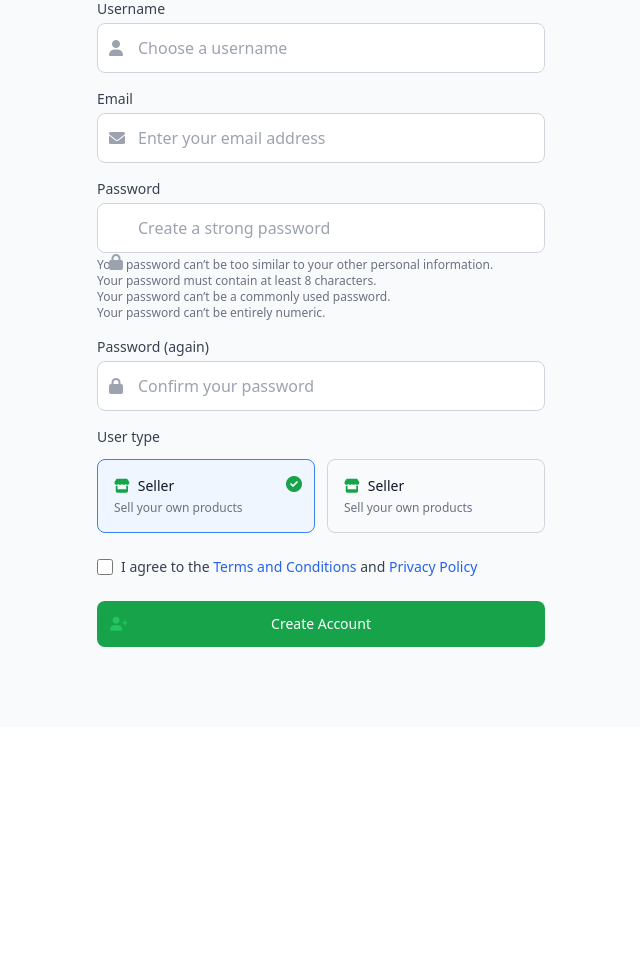
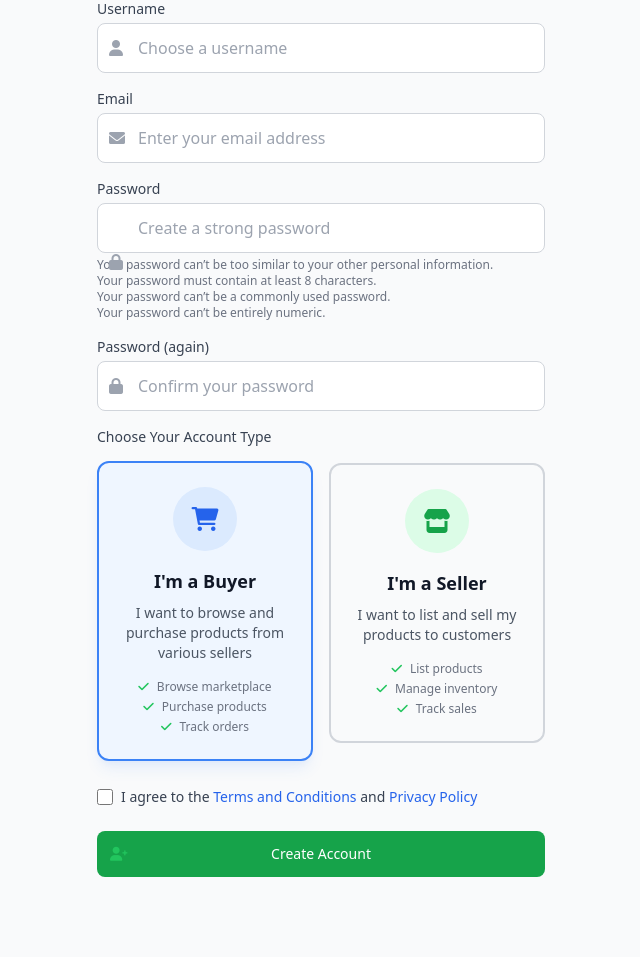
Before and after one commit to ytgTonz/E-Commerce-Payment-Website, a Django app: page /accounts/signup/ in a window 1280 px wide. Shown: the part 329-1286 px from the top of the page, without its empty margins (319-959 px from the left). Before the commit the page ends 976 px from the top, so only its background shows below. Run offline with Django 5.2, Linux system fonts and the light colour scheme; some libraries are stand-ins or nearby versions.

Commit message:
correct buttons to be displayed on signup.

```diff
--- a/templates/account/signup.html
+++ b/templates/account/signup.html
@@ -136,41 +136,64 @@
 
                 <!-- User Type Selection -->
                 <div>
-                    <label for="{{ form.user_type.id_for_label }}" class="block text-sm font-medium text-gray-700 mb-3">
-                        {{ form.user_type.label }}
+                    <label class="block text-sm font-medium text-gray-700 mb-4">
+                        Choose Your Account Type
                     </label>
-                    <div class="grid grid-cols-2 gap-3">
-                        {% for choice in form.user_type %}
-                            <label class="relative border border-gray-300 rounded-lg p-4 cursor-pointer hover:bg-gray-50 focus-within:ring-2 focus-within:ring-blue-500 user-type-label" data-value="{{ choice.choice_value }}">
-                                {{ choice.tag }}
-                                <div class="flex items-center">
-                                    <div class="text-sm">
-                                        <div class="font-medium text-gray-900 flex items-center">
-                                            {% if choice.choice_value == 'buyer' %}
-                                                <i class="fas fa-shopping-cart text-blue-600 mr-2"></i>
-                                                Buyer
-                                            {% else %}
-                                                <i class="fas fa-store text-green-600 mr-2"></i>
-                                                Seller
-                                            {% endif %}
-                                        </div>
-                                        <div class="text-gray-500 text-xs mt-1">
-                                            {% if choice.choice_value == 'buyer' %}
-                                                Shop and purchase products
-                                            {% else %}
-                                                Sell your own products
-                                            {% endif %}
-                                        </div>
+                    <div class="grid grid-cols-1 sm:grid-cols-2 gap-4">
+                        <!-- Buyer Button -->
+                        <label class="user-type-choice cursor-pointer" data-value="buyer">
+                            <input type="radio" name="user_type" value="buyer" class="sr-only" {% if form.user_type.value == 'buyer' or not form.user_type.value %}checked{% endif %}>
+                            <div class="buyer-card border-2 border-gray-300 rounded-xl p-6 text-center hover:border-blue-500 transition-all duration-200 hover:shadow-md">
+                                <div class="w-16 h-16 mx-auto mb-4 bg-blue-100 rounded-full flex items-center justify-center">
+                                    <i class="fas fa-shopping-cart text-blue-600 text-2xl"></i>
+                                </div>
+                                <h3 class="text-lg font-semibold text-gray-900 mb-2">I'm a Buyer</h3>
+                                <p class="text-sm text-gray-600 mb-4">I want to browse and purchase products from various sellers</p>
+                                <div class="features text-xs text-gray-500">
+                                    <div class="flex items-center justify-center mb-1">
+                                        <i class="fas fa-check text-green-500 mr-2"></i>
+                                        <span>Browse marketplace</span>
+                                    </div>
+                                    <div class="flex items-center justify-center mb-1">
+                                        <i class="fas fa-check text-green-500 mr-2"></i>
+                                        <span>Purchase products</span>
+                                    </div>
+                                    <div class="flex items-center justify-center">
+                                        <i class="fas fa-check text-green-500 mr-2"></i>
+                                        <span>Track orders</span>
                                     </div>
                                 </div>
-                                <div class="absolute top-3 right-3 h-4 w-4 opacity-0 choice-check">
-                                    <i class="fas fa-check-circle {% if choice.choice_value == 'buyer' %}text-blue-600{% else %}text-green-600{% endif %}"></i>
+                            </div>
+                        </label>
+
+                        <!-- Seller Button -->
+                        <label class="user-type-choice cursor-pointer" data-value="seller">
+                            <input type="radio" name="user_type" value="seller" class="sr-only" {% if form.user_type.value == 'seller' %}checked{% endif %}>
+                            <div class="seller-card border-2 border-gray-300 rounded-xl p-6 text-center hover:border-green-500 transition-all duration-200 hover:shadow-md">
+                                <div class="w-16 h-16 mx-auto mb-4 bg-green-100 rounded-full flex items-center justify-center">
+                                    <i class="fas fa-store text-green-600 text-2xl"></i>
                                 </div>
-                            </label>
-                        {% endfor %}
+                                <h3 class="text-lg font-semibold text-gray-900 mb-2">I'm a Seller</h3>
+                                <p class="text-sm text-gray-600 mb-4">I want to list and sell my products to customers</p>
+                                <div class="features text-xs text-gray-500">
+                                    <div class="flex items-center justify-center mb-1">
+                                        <i class="fas fa-check text-green-500 mr-2"></i>
+                                        <span>List products</span>
+                                    </div>
+                                    <div class="flex items-center justify-center mb-1">
+                                        <i class="fas fa-check text-green-500 mr-2"></i>
+                                        <span>Manage inventory</span>
+                                    </div>
+                                    <div class="flex items-center justify-center">
+                                        <i class="fas fa-check text-green-500 mr-2"></i>
+                                        <span>Track sales</span>
+                                    </div>
+                                </div>
+                            </div>
+                        </label>
                     </div>
                     {% if form.user_type.errors %}
-                        <div class="mt-1">
+                        <div class="mt-2">
                             {% for error in form.user_type.errors %}
                                 <p class="text-sm text-red-600">{{ error }}</p>
                             {% endfor %}
@@ -206,25 +229,40 @@
 
 <!-- Custom CSS for form styling -->
 <style>
-
-/* User type radio buttons */
-.user-type-label input[type="radio"] {
+/* User type selection cards */
+.user-type-choice input[type="radio"] {
     position: absolute;
     opacity: 0;
 }
 
-.user-type-label input[type="radio"]:checked ~ .choice-check {
-    opacity: 1;
+.user-type-choice input[type="radio"]:checked + .buyer-card {
+    border-color: #3b82f6;
+    background-color: #eff6ff;
+    transform: translateY(-2px);
+    box-shadow: 0 10px 15px -3px rgba(59, 130, 246, 0.1), 0 4px 6px -2px rgba(59, 130, 246, 0.05);
 }
 
-.user-type-label:has(input[type="radio"]:checked) {
-    border-color: #3b82f6;
-    background-color: #eff6ff;
+.user-type-choice input[type="radio"]:checked + .seller-card {
+    border-color: #10b981;
+    background-color: #ecfdf5;
+    transform: translateY(-2px);
+    box-shadow: 0 10px 15px -3px rgba(16, 185, 129, 0.1), 0 4px 6px -2px rgba(16, 185, 129, 0.05);
 }
 
-.user-type-label[data-value="seller"]:has(input[type="radio"]:checked) {
-    border-color: #10b981;
-    background-color: #ecfdf5;
+.buyer-card, .seller-card {
+    transition: all 0.2s ease-in-out;
+}
+
+.buyer-card:hover {
+    border-color: #3b82f6 !important;
+    transform: translateY(-1px);
+    box-shadow: 0 4px 6px -1px rgba(59, 130, 246, 0.1), 0 2px 4px -1px rgba(59, 130, 246, 0.06);
+}
+
+.seller-card:hover {
+    border-color: #10b981 !important;
+    transform: translateY(-1px);
+    box-shadow: 0 4px 6px -1px rgba(16, 185, 129, 0.1), 0 2px 4px -1px rgba(16, 185, 129, 0.06);
 }
 
 /* Custom styling for password help text */
@@ -248,30 +286,43 @@
 <script>
 // Handle user type selection
 document.addEventListener('DOMContentLoaded', function() {
+    const userTypeChoices = document.querySelectorAll('.user-type-choice');
     const userTypeRadios = document.querySelectorAll('input[name="user_type"]');
 
+    // Handle clicking on the entire card
+    userTypeChoices.forEach(choice => {
+        choice.addEventListener('click', function() {
+            const radio = this.querySelector('input[type="radio"]');
+            radio.checked = true;
+
+            // Trigger change event to update visual state
+            radio.dispatchEvent(new Event('change'));
+        });
+    });
+
+    // Handle radio button changes
     userTypeRadios.forEach(radio => {
         radio.addEventListener('change', function() {
-            // Remove selected state from all labels
-            document.querySelectorAll('.user-type-label').forEach(label => {
-                label.classList.remove('border-blue-500', 'bg-blue-50', 'border-green-500', 'bg-green-50');
-                label.classList.add('border-gray-300');
-                label.querySelector('.choice-check').style.opacity = '0';
+            // Reset all cards
+            userTypeChoices.forEach(choice => {
+                const card = choice.querySelector('.buyer-card, .seller-card');
+                card.classList.remove('border-blue-500', 'bg-blue-50', 'border-green-500', 'bg-green-50');
+                card.classList.add('border-gray-300');
             });
 
-            // Add selected state to chosen label
-            const parentLabel = this.closest('.user-type-label');
-            const value = parentLabel.dataset.value;
+            // Highlight selected card
+            if (this.checked) {
+                const parentChoice = this.closest('.user-type-choice');
+                const card = parentChoice.querySelector('.buyer-card, .seller-card');
 
-            if (value === 'buyer') {
-                parentLabel.classList.remove('border-gray-300');
-                parentLabel.classList.add('border-blue-500', 'bg-blue-50');
-            } else if (value === 'seller') {
-                parentLabel.classList.remove('border-gray-300');
-                parentLabel.classList.add('border-green-500', 'bg-green-50');
+                if (this.value === 'buyer') {
+                    card.classList.remove('border-gray-300');
+                    card.classList.add('border-blue-500', 'bg-blue-50');
+                } else if (this.value === 'seller') {
+                    card.classList.remove('border-gray-300');
+                    card.classList.add('border-green-500', 'bg-green-50');
+                }
             }
-
-            parentLabel.querySelector('.choice-check').style.opacity = '1';
         });
     });
 
@@ -280,6 +331,15 @@ document.addEventListener('DOMContentLoaded', function() {
     if (checkedRadio) {
         checkedRadio.dispatchEvent(new Event('change'));
     }
+
+    // Add visual feedback for form submission
+    const form = document.querySelector('form');
+    const submitButton = document.querySelector('button[type="submit"]');
+
+    form.addEventListener('submit', function(e) {
+        submitButton.innerHTML = '<i class="fas fa-spinner fa-spin mr-2"></i>Creating Account...';
+        submitButton.disabled = true;
+    });
 });
 </script>
 {% endblock %}
```
